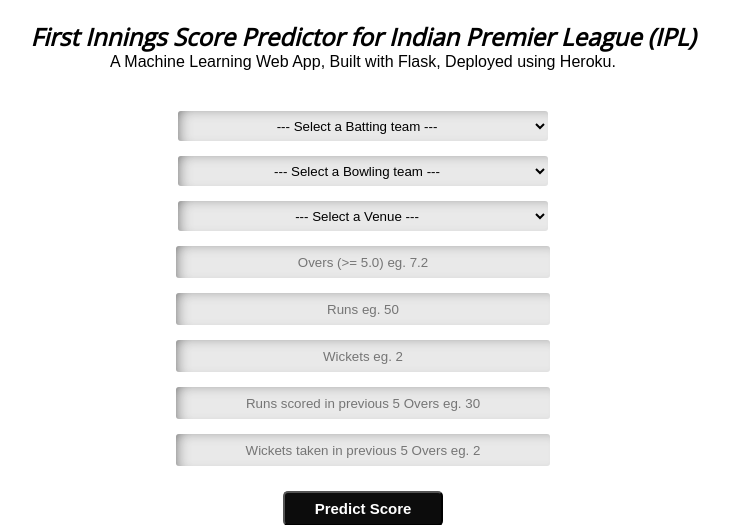
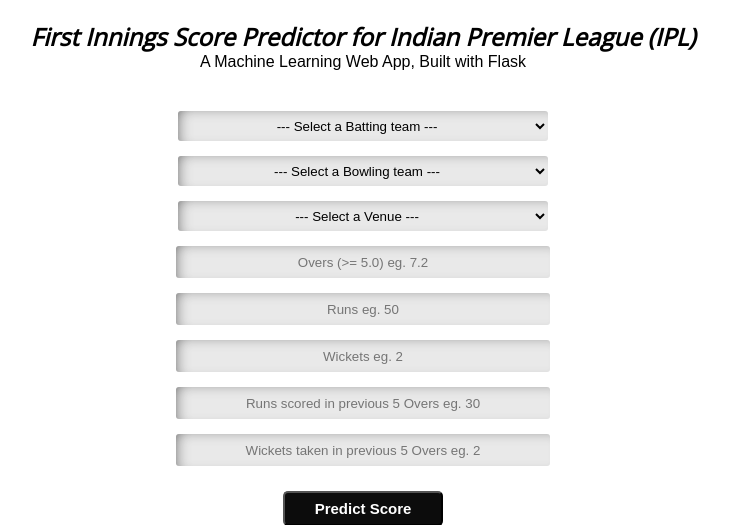
Before and after one commit to Harshal131/IPL_score_prediction, a Flask app: page / in a window 1280 px wide. Shown: the top 525 px of the page, without its empty margins (277-1006 px from the left). Run offline with Flask 2, Linux system fonts and the light colour scheme; parts of the project's set-up code (start-up, migrations or seed data) failed here and were passed over; some libraries are stand-ins or nearby versions.

Commit message:
Updated Index.html

```diff
--- a/Templates/Index.html
+++ b/Templates/Index.html
@@ -16,7 +16,7 @@
     	<div class="container">
             <h2 class='container-heading'><span class='heading_first'></span><span class="heading_second">First Innings Score Predictor for Indian Premier League (IPL)</span></h2>
             <div class='description'>
-    			<p2>A Machine Learning Web App, Built with Flask, Deployed using Heroku.</p2>
+    			<p2>A Machine Learning Web App, Built with Flask</p2>
     		</div>
     	</div>
         <!-- Prediction Area -->
@@ -97,12 +97,6 @@
 			        <input type="submit" class="myButton" value="Predict Score">
         	    </form>
             </div>
-
-
-           <!-- IPL Banner - 2 -->
-
-
-
         </div>
 
         <!-- Footer -->
```
